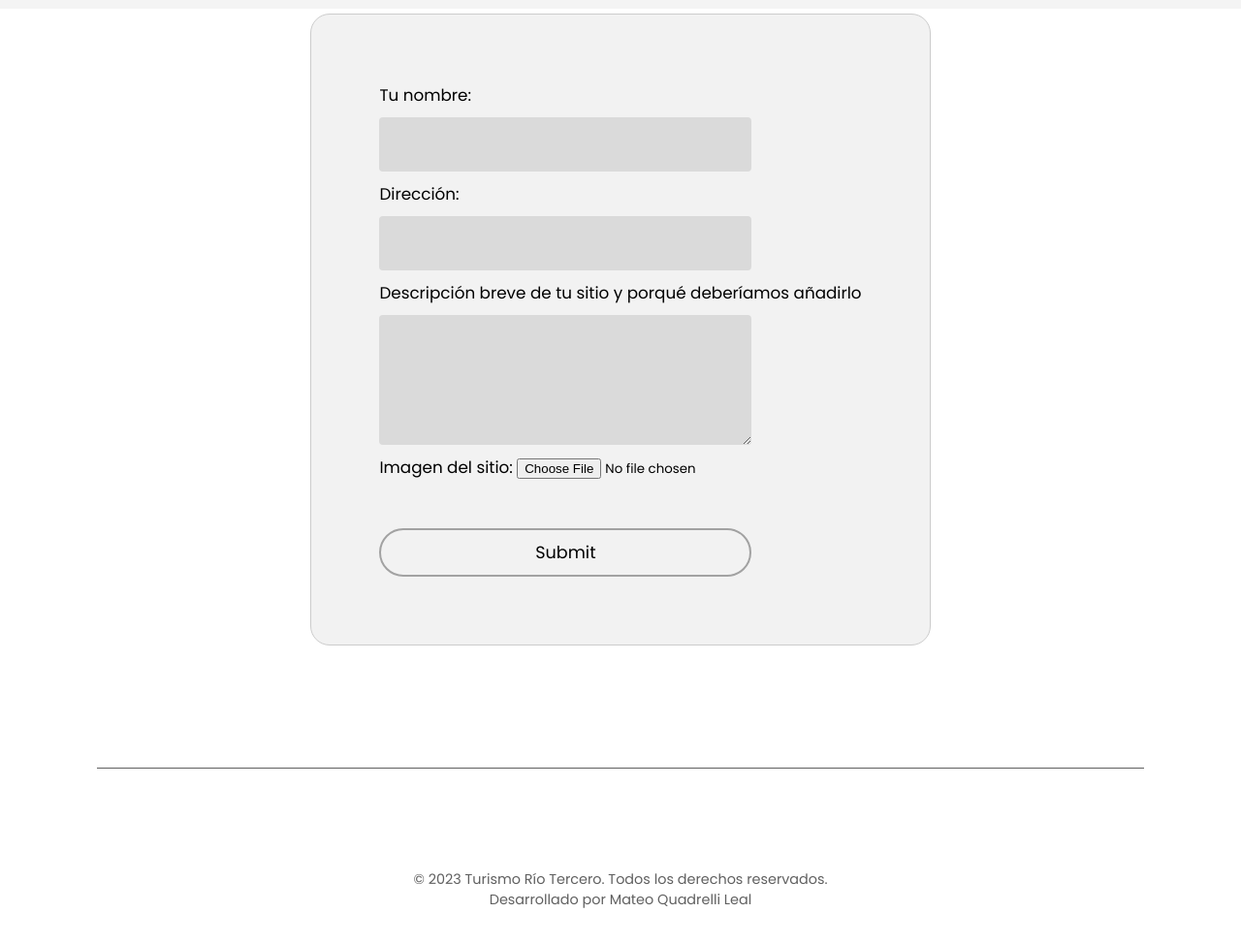
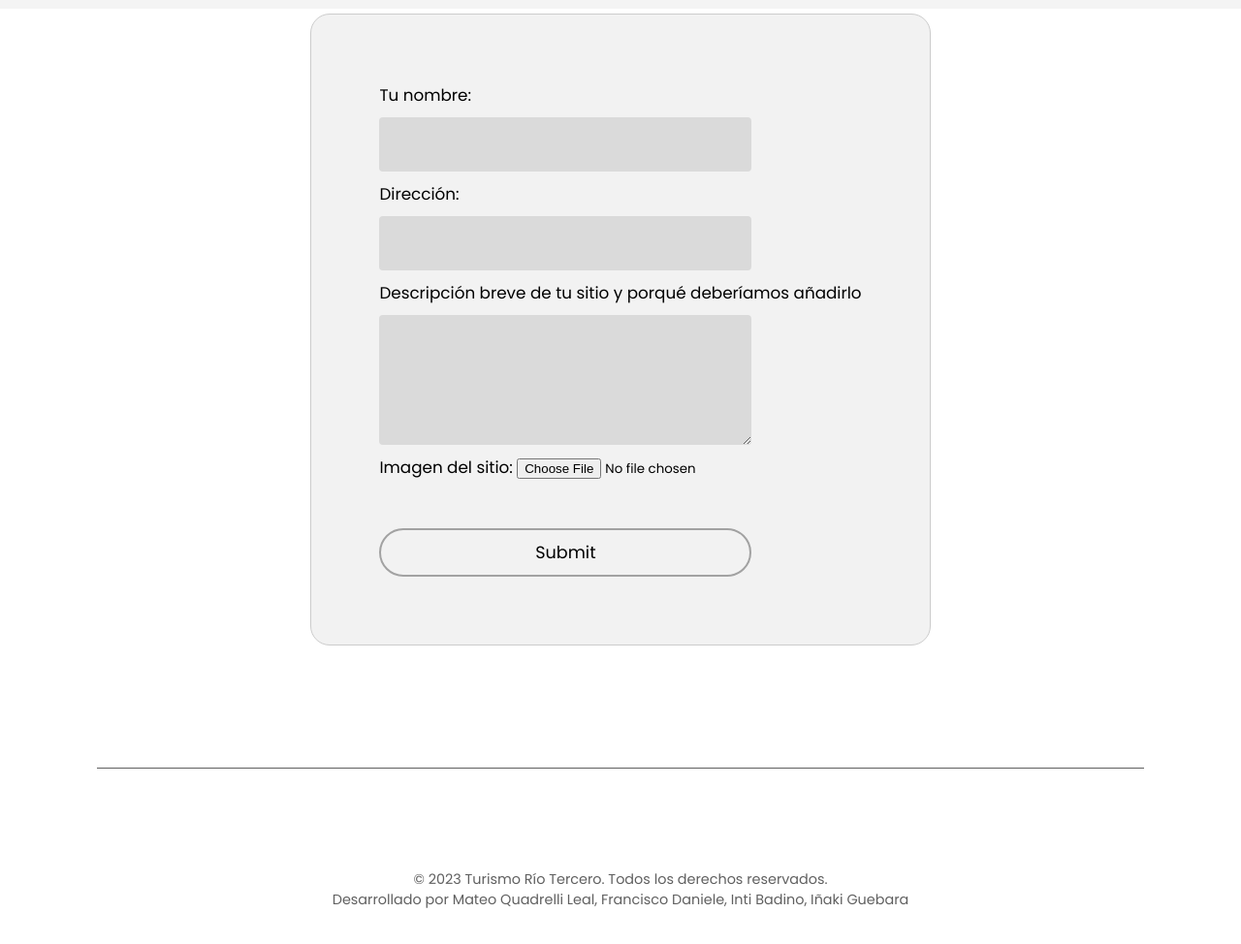
Before and after one commit to QuaDDom/r3-tourism, a website: page frontend/form.html in a window 1280 px wide. Shown: the part 62-1036 px from the top of the page at 97% size. Drawn offline with Linux system fonts and the light colour scheme.

Commit message:
[update] footer

```diff
--- a/frontend/form.html
+++ b/frontend/form.html
@@ -62,7 +62,7 @@
     <footer>
       <div class="footerContent">
         <p>&copy; 2023 Turismo Río Tercero. Todos los derechos reservados.</p>
-        <p>Desarrollado por Mateo Quadrelli Leal</p>
+        <p>Desarrollado por Mateo Quadrelli Leal, Francisco Daniele, Inti Badino, Iñaki Guebara</p>
       </div>
     </footer>
   </body>
```
Also changed, not shown: frontend/hotels.html (+1 -1 lines), frontend/index.html (+1 -1 lines), frontend/tourism.html (+1 -1 lines).
